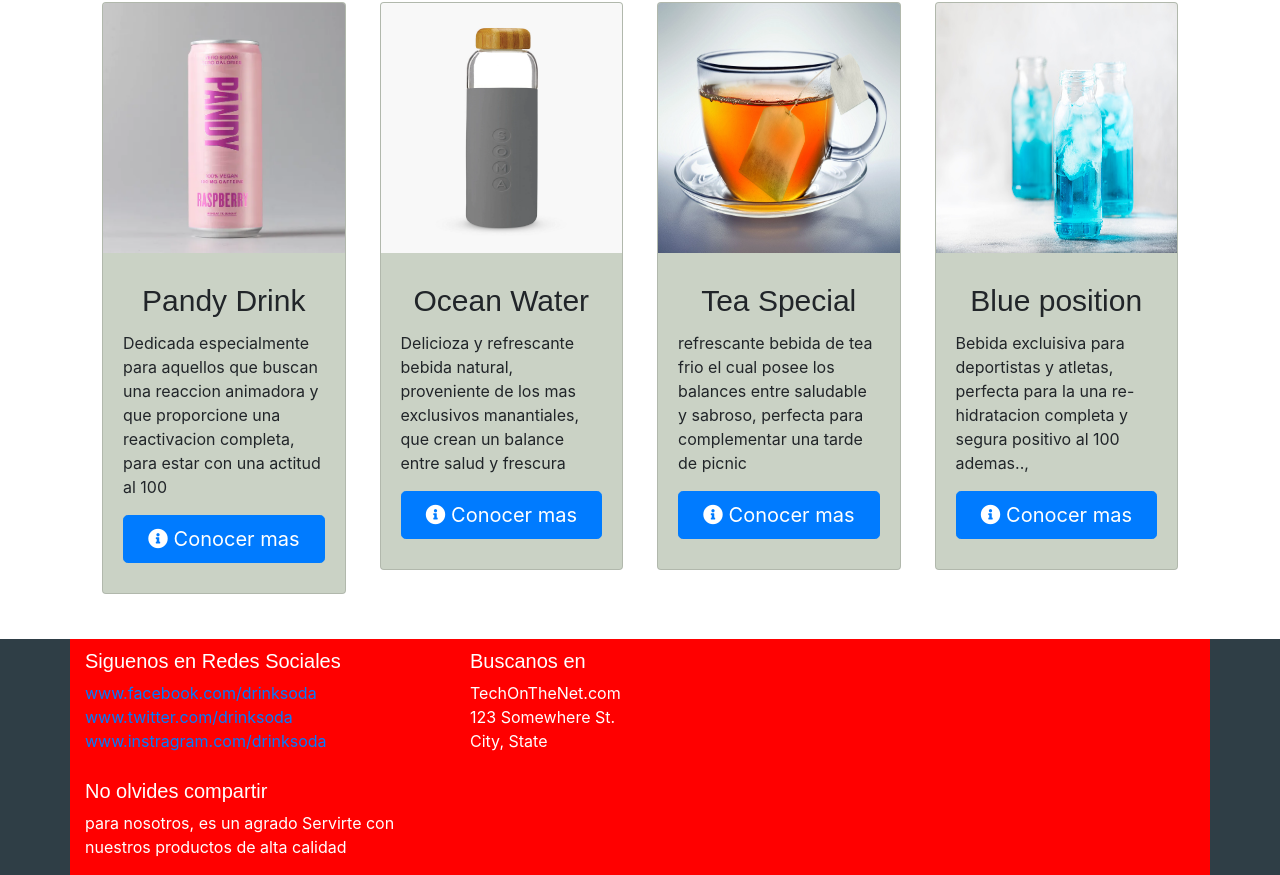
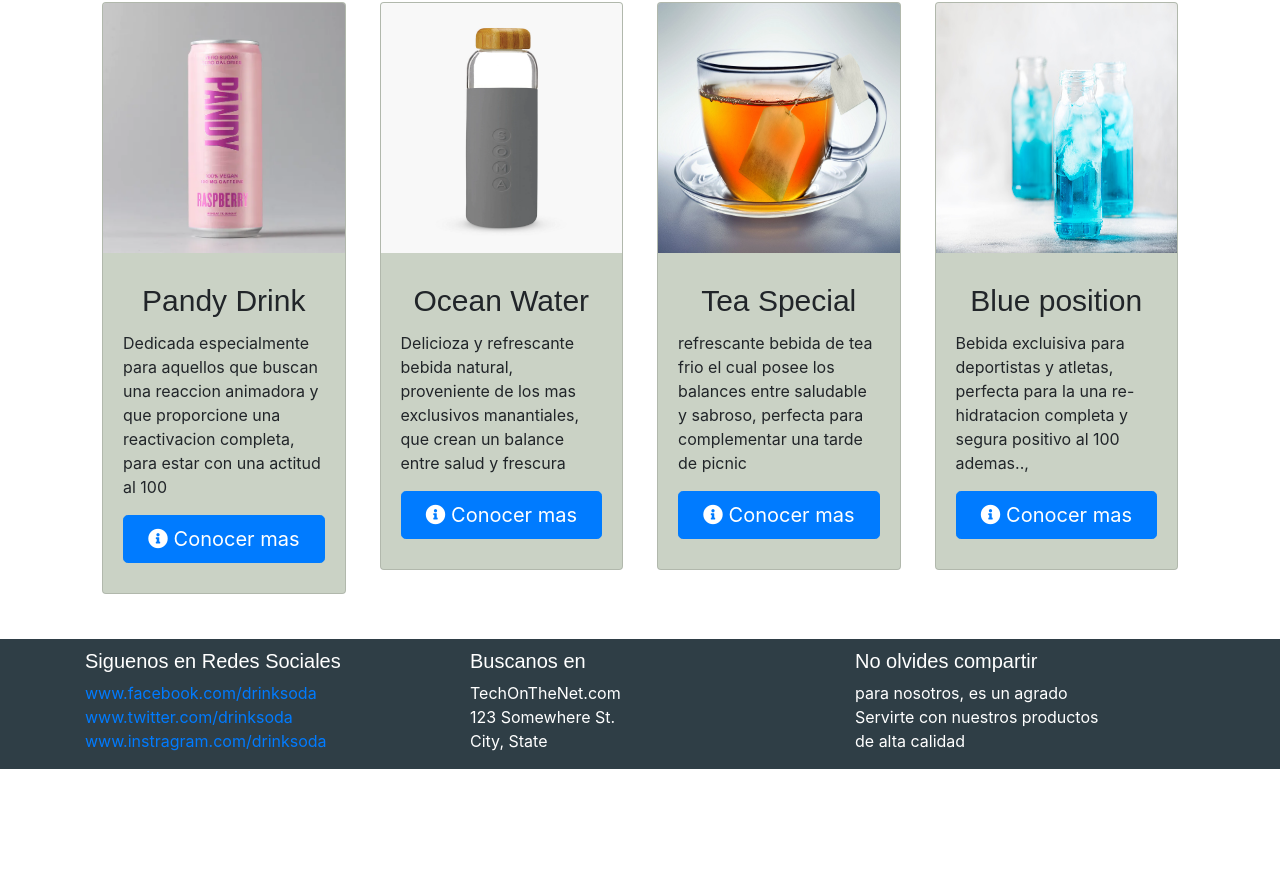
Before and after one commit to Alex4191-usac/simple-bootstrap-controls, a website: page index.html in a window 1280 px wide. Shown: the part 1366-2241 px from the top of the page. After the commit the page ends 2135 px from the top, so only its background shows below. Drawn offline with nearby package versions, Linux system fonts and the light colour scheme.

Commit message:
'Footer_fixed'

```diff
--- a/css/styles.css
+++ b/css/styles.css
@@ -50,7 +50,7 @@
 footer  div  {
 	margin-top: 10px;
 	margin-right: 5px;
-	background-color: red
+
 
 }
 
--- a/index.html
+++ b/index.html
@@ -126,7 +126,7 @@
 	<footer class="foo">
 		<div class="container">
 			<div class="row">
-				<div class="col-xl-4 col-lg-4 col-md-3 col-sm-12 col-12">
+				<div class="col-xl-4 col-lg-4 col-md-4 col-sm-12 col-12">
 					<section>
 						<h1>Siguenos en Redes Sociales</h1>
 						<a href="#">www.facebook.com/drinksoda</a>
@@ -136,7 +136,7 @@
 				</div>
 
 
-				<div class="col-xl-4 col-lg-4 col-md-3 col-sm-12 col-12">
+				<div class="col-xl-4 col-lg-3 col-md-4 col-sm-12 col-12">
 					<section>
 						<address>
 							<h1>Buscanos en</h1>
@@ -149,7 +149,7 @@
 					</section>
 				</div>
 
-				<div class="col-xl-4 col-lg-4 col-md-3 col-sm-12 col-12">
+				<div class="col-xl-3 col-lg-3 col-md-3 col-sm-12 col-12">
 					<section>
 					    <h1>No olvides compartir</h1>
 						<p>para nosotros, es un agrado Servirte con nuestros productos
```
